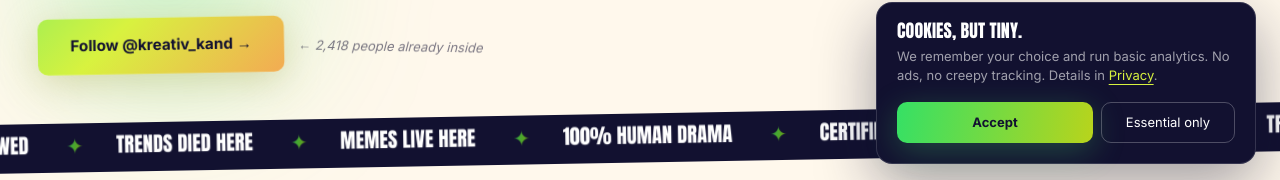
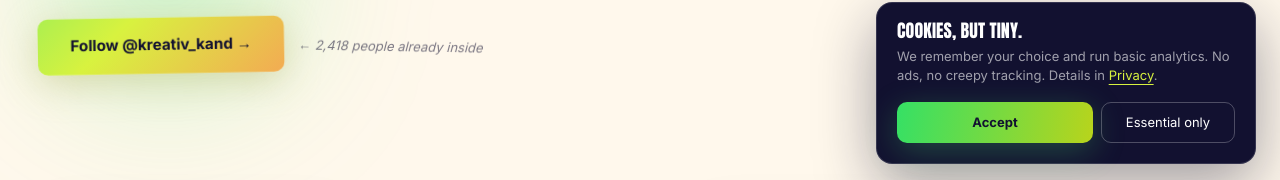
Before and after one commit to AKASH1931/spryb-digital, a Next.js app: page /kreative-kand in a window 1280 px wide. Shown: the part 620-800 px from the top of the page. Built offline with nearby package versions, Linux system fonts and the light colour scheme; no server answers.

Commit message:
Remove kand ticker

```diff
--- a/src/app/kreative-kand/page.tsx
+++ b/src/app/kreative-kand/page.tsx
@@ -40,19 +40,6 @@ export default function KreativeKandPage() {
         </div>
       </section>
 
-      {/* TICKER */}
-      <div className="overflow-hidden whitespace-nowrap bg-[#121130] text-white py-3 -rotate-1 scale-[1.02]">
-        <div className="inline-flex gap-8 pr-8 animate-[marquee_22s_linear_infinite]">
-          {Array.from({ length: 2 }).flatMap((_, k) =>
-            ["CERTIFIED KAND", "NO BORING ALLOWED", "TRENDS DIED HERE", "MEMES LIVE HERE", "100% HUMAN DRAMA"].map((t, i) => (
-              <span key={`${k}-${i}`} className="font-display text-lg sm:text-xl">
-                {t} <span className="text-gradient ml-8">✦</span>
-              </span>
-            ))
-          )}
-        </div>
-      </div>
-
       {/* VIEWER */}
       <section className="px-6 sm:px-10 py-14">
         <div className="mx-auto max-w-[1440px]">
```
